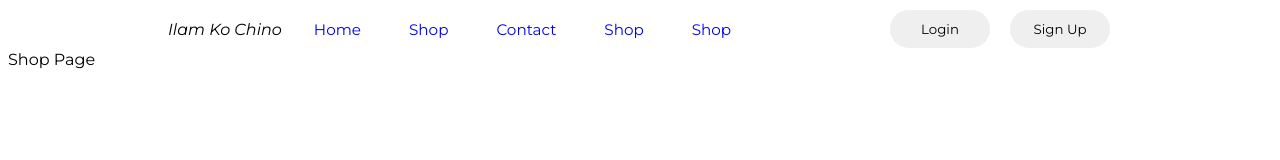
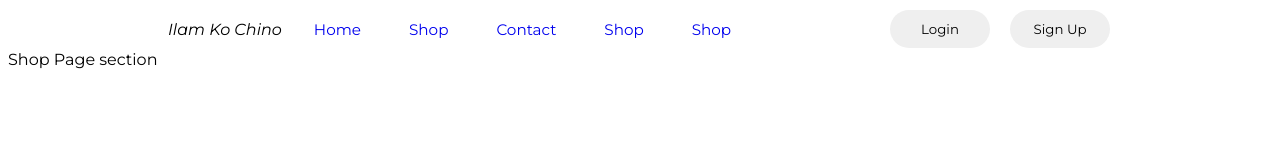
Before and after one commit to Pankaj-Gurung/IlamKoChino, a React (Vite) app in the folder client/: page /shop in a window 1280 px wide. Shown: the top 160 px of the page. Built offline with nearby package versions, Linux system fonts and the light colour scheme.

Commit message:
update: add shop page

```diff
--- a/client/src/pages/shop/shop.page.jsx
+++ b/client/src/pages/shop/shop.page.jsx
@@ -4,7 +4,7 @@ const Shop = () => {
   return (
     <>
     <div className='shop-container'>
-      Shop Page
+      Shop Page section
     </div>
     </>
   )
```
